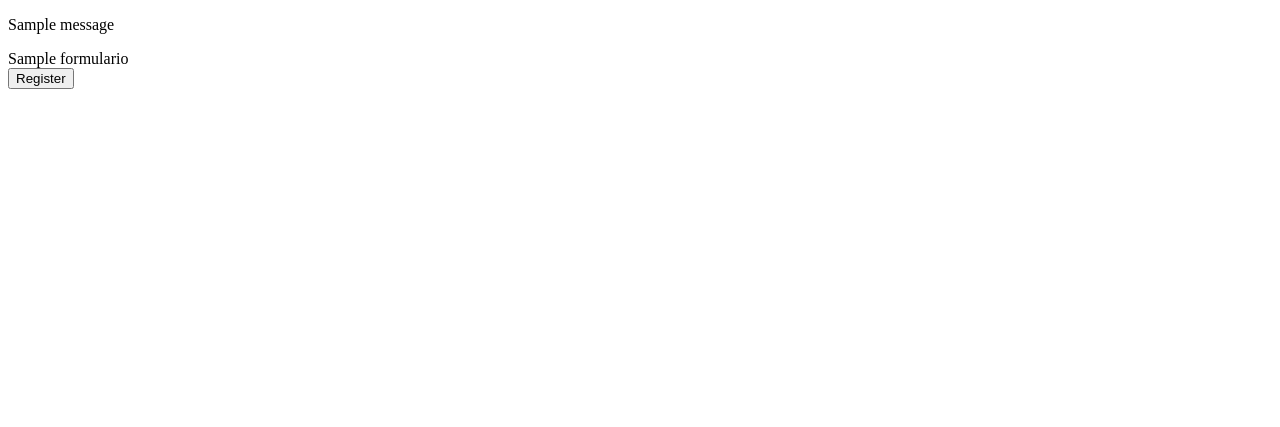
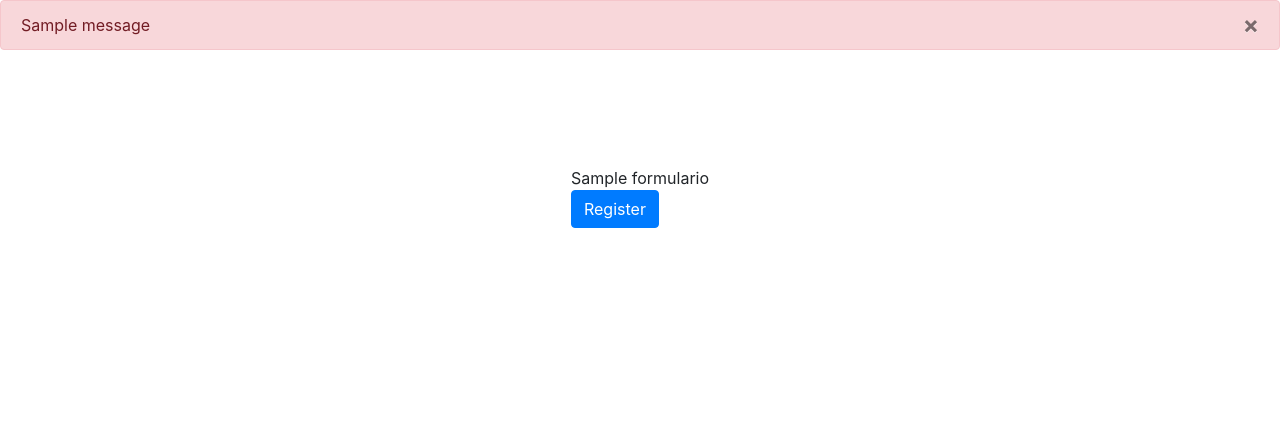
Before and after one commit to jbl0107/decide-single-mulhacen-2, a Django app: template decide/authentication/templates/register.html in a window 1280 px wide. Shown: the top 427 px of the page. Before the commit the page ends 89 px from the top, so only its background shows below. Run offline with Django 3.2, Linux system fonts and the light colour scheme; the template is opened without the code that fills it: most values are stand-ins (such as "Sample title", 1, 10 or a date in 2020); one stand-in notice (Sample message) is shown; some libraries are stand-ins or nearby versions.

Commit message:
#100 Fix Registro: DoDone

```diff
--- a/decide/authentication/templates/register.html
+++ b/decide/authentication/templates/register.html
@@ -1,21 +1,36 @@
 <!DOCTYPE html>
 <html lang='es'>
     <head>
+        <meta charset='utf-8'>
+        <style type="text/css">
+            .abs-center {
+                padding-top: 100px;
+                display: flex;
+                justify-content: center;
+                min-height: 100vh;
+              }
+
+            .form {
+                width: 450px;
+            }
+        </style>
         {% load i18n static%}
         {% load i18n %}
+        {% load bootstrap4 %}
+        {% load crispy_forms_tags %}
+        {% bootstrap_css %}
     </head>
     <body>
-        {% if messages %}
-            <div class="alert alert-danger" role="alert">
-                {% for message in messages %}
-                    <p> {{message}} </p>
-                {% endfor %}
+        {% for message in messages %}
+            <div class="alert alert-danger">
+                <a class="close" href="#" data-dismiss="alert">×</a>
+                {{ message }}
             </div>
-        {% endif %}
-        <div class="">
+        {% endfor %}
+        <div class="abs-center">
             <form method="POST" action=''>
                 {% csrf_token %}
-                <table>{{formulario}}</table>
+                <table>{{formulario|crispy}}</table>
                 <button type="submit" class='btn btn-primary'>{% trans "Register" %}</button>
             </form>
         </div>
--- a/decide/authentication/views.py
+++ b/decide/authentication/views.py
@@ -126,7 +126,7 @@ def log_in(request):
                 login(request, user)
                 return redirect(request.GET.get('next', ''))
             else:
-                mess = messages.add_message(request, message='Credenciales no válidos', level=0)
+                mess = messages.error(request, message='Credenciales no válidos')
                 return redirect("/authentication/login2/?next=" + request.GET.get('next', '/'), {'formulario':formulario, 'messages': mess})
     elif request.user.is_authenticated:
         return redirect("/")
@@ -146,12 +146,12 @@ def register(request):
             try:
                 usuario = formulario.save()
             except:
-                mess = messages.add_message(request, level=0, message='Información inválida')
+                mess = messages.error(request, message='Información inválida')
                 return render(request, 'register.html', {'formulario': formulario, 'messages':mess})
             login(request, usuario)
             return redirect(request.GET.get('next', ''))
         else:
-            mess = messages.add_message(request, level=0, message='Información inválida')
+            mess = messages.error(request, message='Información inválida')
             return render(request, 'register.html', {'formulario': formulario, 'messages':mess})
     elif request.user.is_authenticated:
         return redirect(request.GET.get('next', ''))
--- a/decide/decide/settings.py
+++ b/decide/decide/settings.py
@@ -53,7 +53,9 @@ INSTALLED_APPS = [
     'rest_framework.authtoken',
     'rest_framework_swagger',
     'gateway',
-    'nuevaInfo'
+    'nuevaInfo',
+    'bootstrap4',
+    'crispy_forms'
 ]
 
 REST_FRAMEWORK = {
--- a/requirements.txt
+++ b/requirements.txt
@@ -16,3 +16,5 @@ oauth2==1.9.0.post1
 telegram
 aspose.words
 locust
+django-bootstrap4
+django-crispy-forms
```
Also changed, not shown: decide/authentication/templates/login.html (+23 -8 lines).
